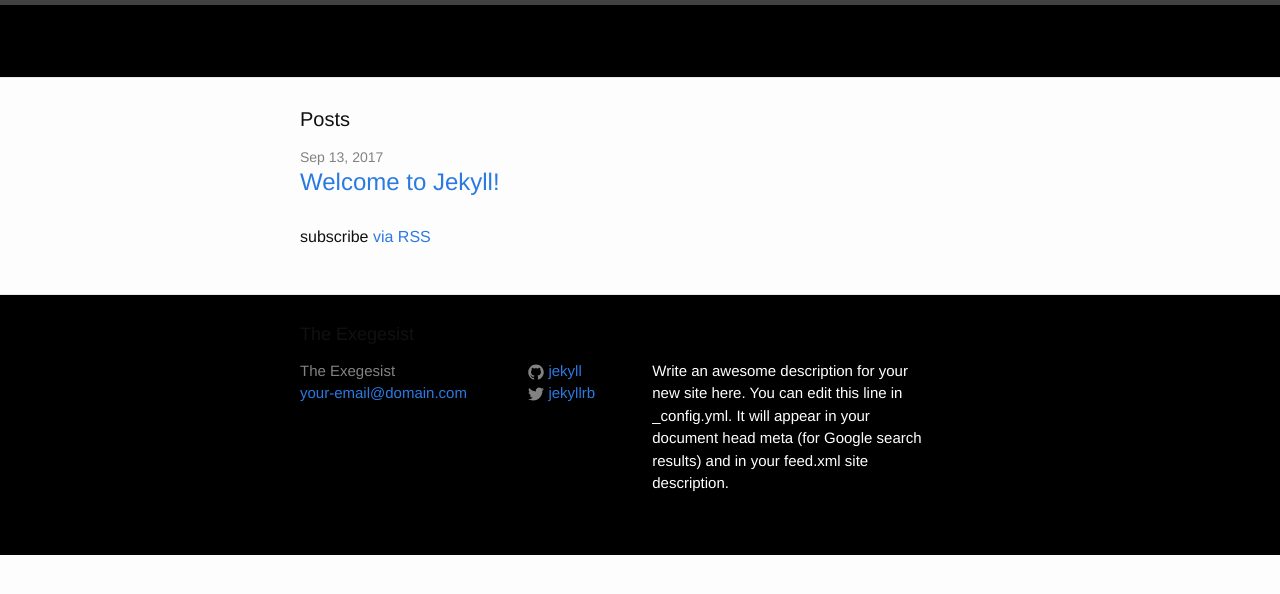
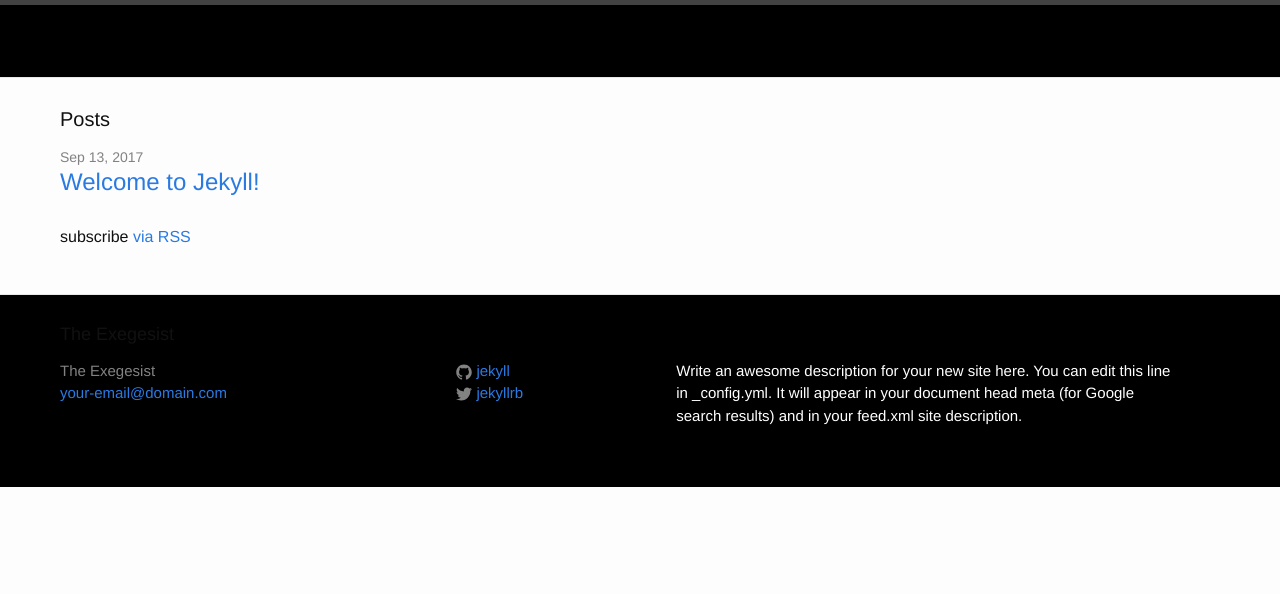
Before and after one commit to doulosiyxy/theexegesist, a Jekyll site: the page built from index.html, in a window 1280 px wide. Shown: the top 594 px of the page. Built offline with Jekyll 4.4.1, drawn with Linux system fonts in a browser that asks for light colours; nearby versions of some CDN libraries.

Commit message:
Update main.scss

```diff
--- a/css/main.scss
+++ b/css/main.scss
@@ -23,7 +23,7 @@ $grey-color-light: lighten($grey-color, 40%);
 $grey-color-dark:  darken($grey-color, 25%);
 
 // Width of the content area
-$content-width:    800px;
+$content-width:    100%;
 
 $on-palm:          600px;
 $on-laptop:        800px;
```
